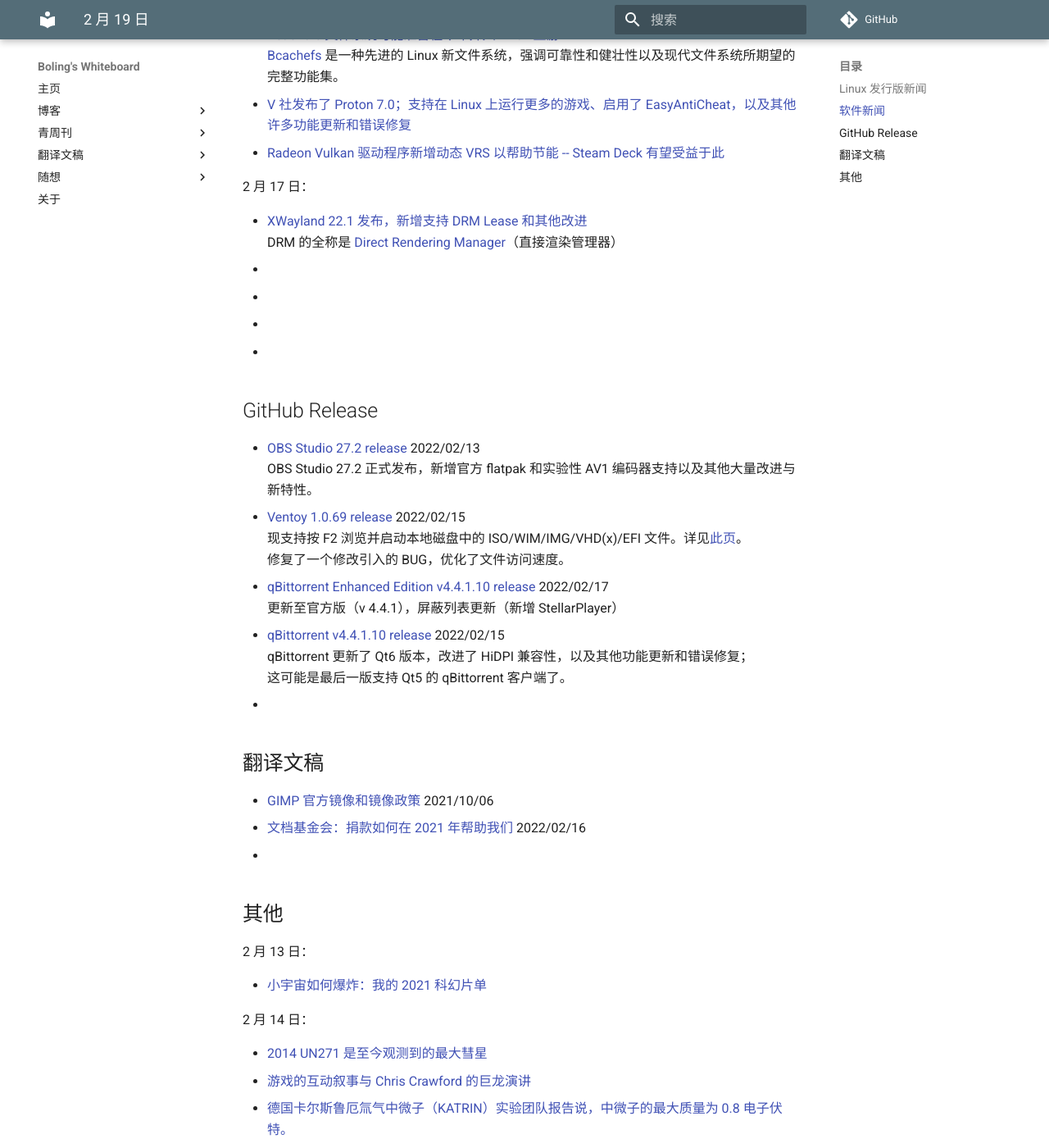
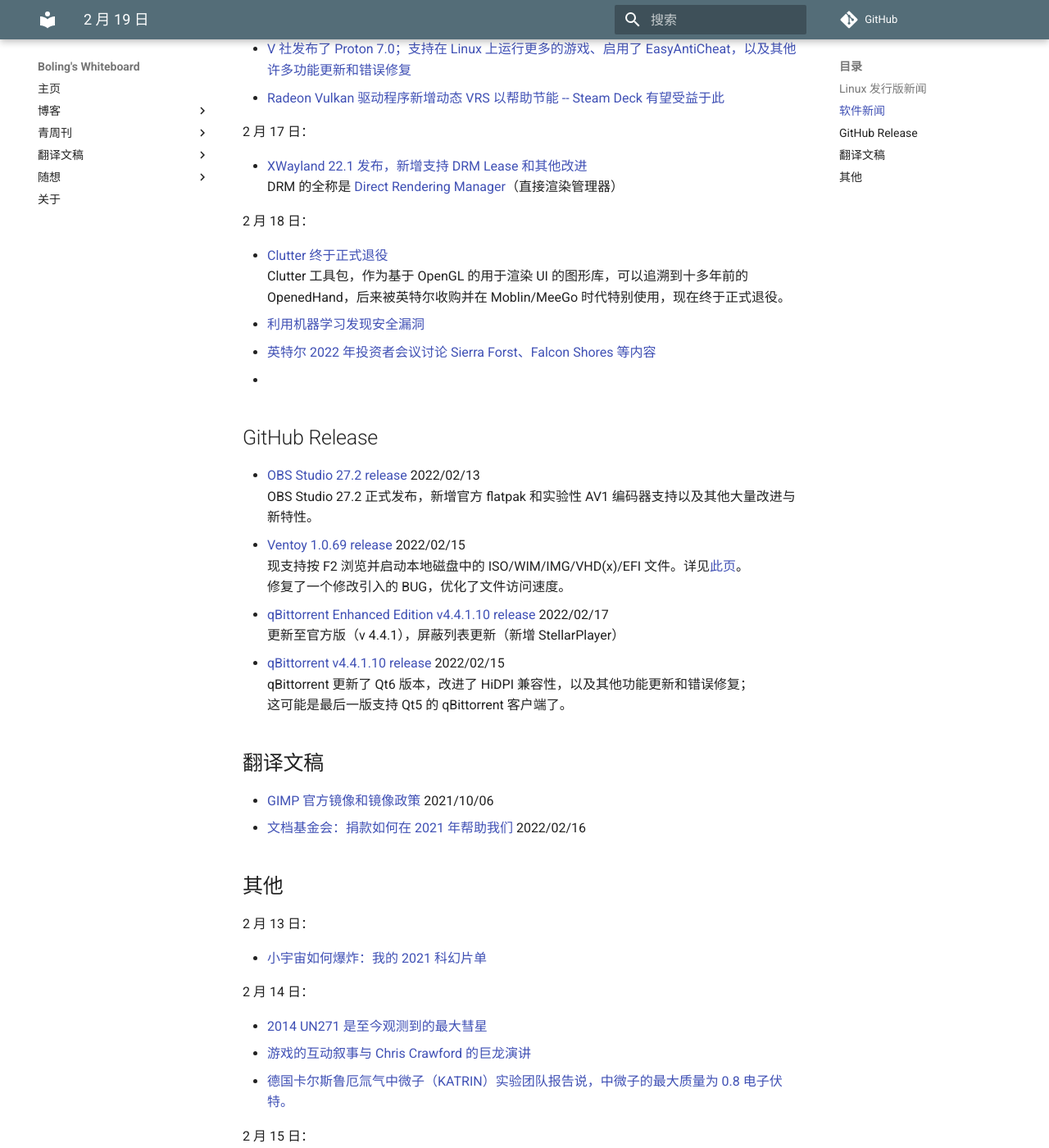
Before and after one commit to Hanjingxue-Boling/Whiteboard, an MkDocs documentation site: the page built from docs/weekly/22/02-19.md, in a window 1280 px wide and 1400 px high, scrolled down 994 px. Shown: the whole window at 82% size. Built offline with MkDocs 1.6.1 and Material for MkDocs 9.7.7, drawn with Linux system fonts in a browser that asks for light colours; comment, search, counter and statistics services are not loaded; some of the changed text lies outside the part shown.

Commit message:
add new link

```diff
--- a/docs/weekly/22/02-19.md
+++ b/docs/weekly/22/02-19.md
@@ -4,9 +4,7 @@
 
 ## Linux 发行版新闻
 
-- []()
-- []()
-- []()
+本周没有 Linux 发行版新闻。
 
 ## 软件新闻
 
@@ -40,9 +38,13 @@
 
 - [XWayland 22.1 发布，新增支持 DRM Lease 和其他改进](https://www.phoronix.com/scan.php?page=news_item&px=XWayland-22.1)
     DRM 的全称是 [Direct Rendering Manager](https://en.wikipedia.org/wiki/Direct_Rendering_Manager)（直接渲染管理器）
-- []()
-- []()
-- []()
+
+2 月 18 日：
+
+- [Clutter 终于正式退役](https://www.phoronix.com/scan.php?page=news_item&px=Clutter-Being-Retired)
+    Clutter 工具包，作为基于 OpenGL 的用于渲染 UI 的图形库，可以追溯到十多年前的 OpenedHand，后来被英特尔收购并在 Moblin/MeeGo 时代特别使用，现在终于正式退役。
+- [利用机器学习发现安全漏洞](https://github.blog/2022-02-17-leveraging-machine-learning-find-security-vulnerabilities/)
+- [英特尔 2022 年投资者会议讨论 Sierra Forst、Falcon Shores 等内容](https://www.phoronix.com/scan.php?page=news_item&px=Intel-Investor-2022-Highlights)
 - []()
 
 
@@ -58,13 +60,11 @@
 - [qBittorrent v4.4.1.10 release](https://www.qbittorrent.org/news.php) 2022/02/15
     qBittorrent 更新了 Qt6 版本，改进了 HiDPI 兼容性，以及其他功能更新和错误修复；
     这可能是最后一版支持 Qt5 的 qBittorrent 客户端了。
-- []()
 
 ## 翻译文稿
 
 - [GIMP 官方镜像和镜像政策](../../translation/gimp-mirror-policy.md) 2021/10/06
 - [文档基金会：捐款如何在 2021 年帮助我们](../../translation/donation-help-us.md) 2022/02/16
-- []()
 
 ## 其他
 
@@ -94,13 +93,13 @@
 
 - [首位通过干细胞移植疗法治愈艾滋病的女性](https://www.solidot.org/story?sid=70684)
     研究人员[宣布](https://www.nytimes.com/2022/02/15/health/hiv-cure-cord-blood.html)一名女性成为全球第三位被彻底治愈的艾滋病患者。这名女子接受了一种涉及脐带血的新移植疗法，这为治愈更多的艾滋病患者开辟了可能性。
-- []()
-- []()
+- [DeepMind 训练人工智能控制核聚变](https://www.solidot.org/story?sid=70688)
 
 2 月 18 日：
 
-- []()
-- []()
+- [回顾班村：中国考古学的前进](https://www.gcores.com/articles/147572)
+- [火星上的一年：美国宇航局的 "毅力号 "如何中了地质学大奖](https://www.nature.com/articles/d41586-022-00469-w)
+    漫游车在其史诗般的旅程的第一站收集了令人兴奋的岩石样本。接下来，它将转向一个古老的河流三角洲，寻找过去的生命。
 - []()
 
 2 月 19 日：
```
Also changed, not shown: other parts of docs/weekly/22/02-19.md (+0 -1 lines).
